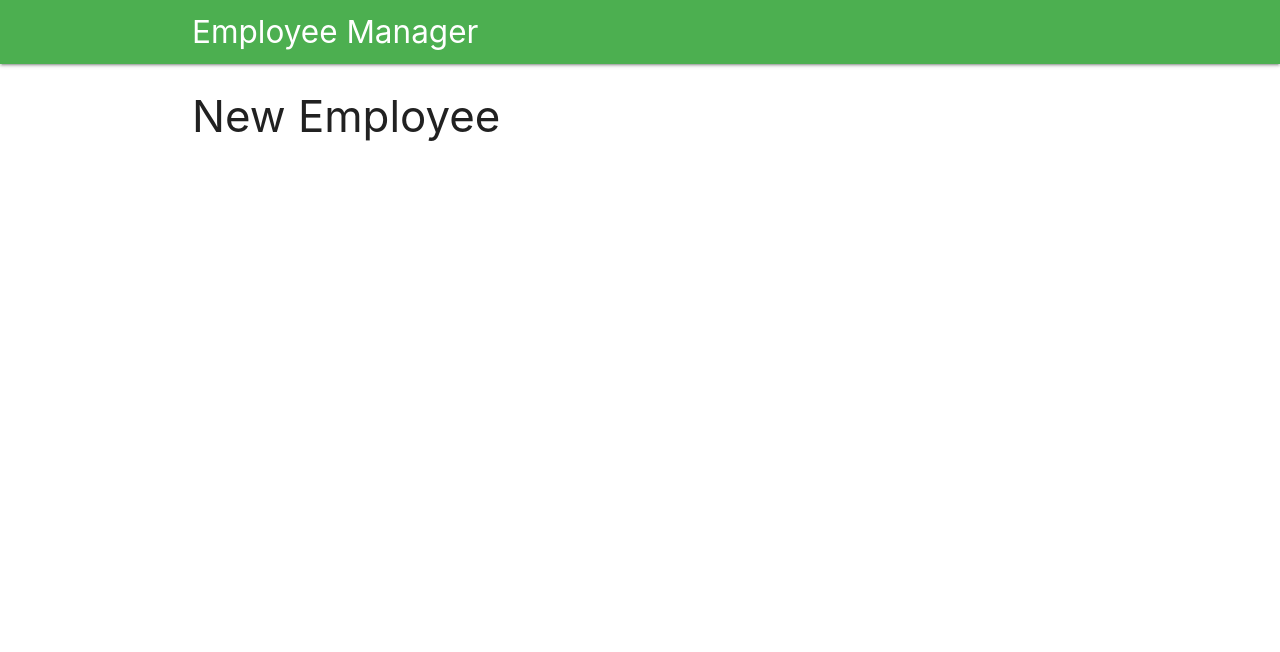
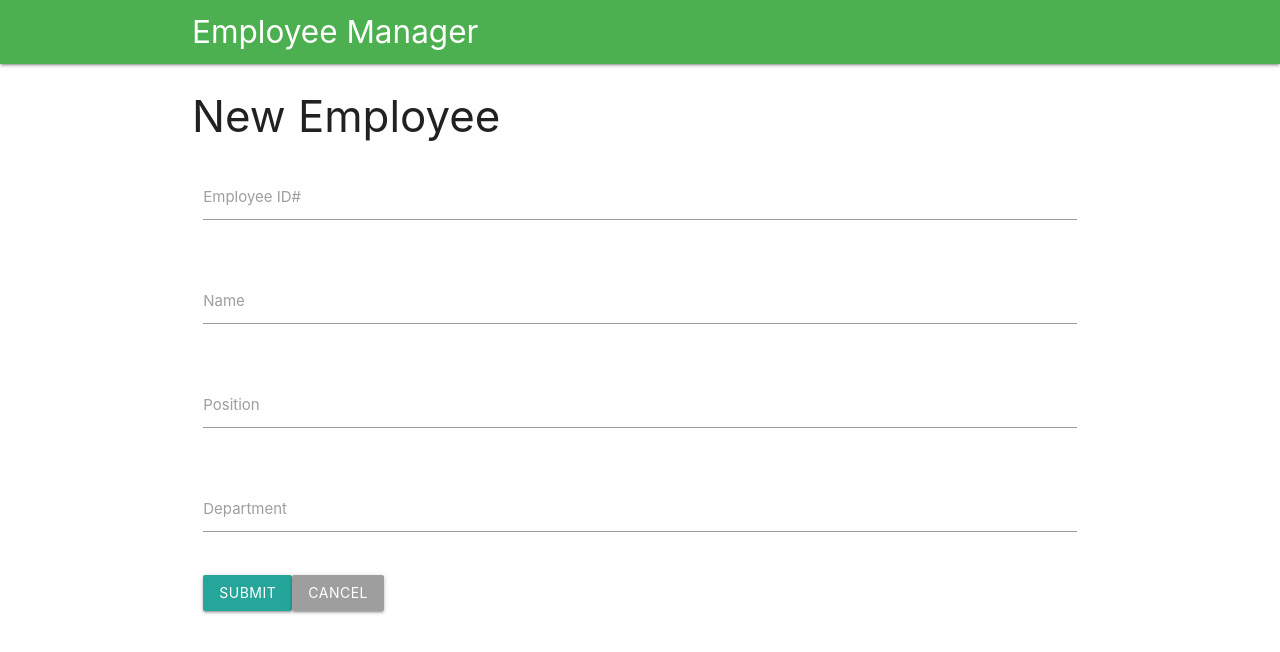
Before and after one commit to piknikki/employeemanager-tutorial, a Vue app: page /#/new in a window 1280 px wide. Shown: the top 652 px of the page. Built offline with nearby package versions, Linux system fonts and the light colour scheme.

Commit message:
add new employee form and function

```diff
--- a/src/components/NewEmployee.vue
+++ b/src/components/NewEmployee.vue
@@ -1,15 +1,67 @@
 <template>
   <div id="new-employee">
     <h3>New Employee</h3>
+    <div class="row">
+      <form @submit.prevent="saveEmployee" class="col s12">
+        <div class="row">
+          <div class="input-field col s12">
+            <input type="text" v-model="employee_id" required/>
+            <label>Employee ID#</label>
+          </div>
+        </div>
+
+        <div class="row">
+          <div class="input-field col s12">
+            <input type="text" v-model="name" required/>
+            <label>Name</label>
+          </div>
+        </div>
+
+        <div class="row">
+          <div class="input-field col s12">
+            <input type="text" v-model="position" required/>
+            <label>Position</label>
+          </div>
+        </div>
+
+        <div class="row">
+          <div class="input-field col s12">
+            <input type="text" v-model="dept" required/>
+            <label>Department</label>
+          </div>
+        </div>
+
+        <button class="btn" type="submit">Submit</button>
+        <router-link to="/" class="btn grey">Cancel</router-link>
+
+      </form>
+    </div>
   </div>
 </template>
 
 <script>
+import db from './firebaseInit'
+
 export default {
   name: 'new-employee',
   data() {
     return {
-
+      employee_id: null,
+      name: null,
+      dept: null,
+      position: null
+    }
+  },
+  methods: {
+    saveEmployee() {
+      db.collection('employees').add({
+        employee_id: this.employee_id,
+        name: this.name,
+        dept: this.dept,
+        position: this.position
+      })
+      .then(docRef => this.$router.push('/'))
+      .catch(error => console.log(error))
     }
   }
 }
```
